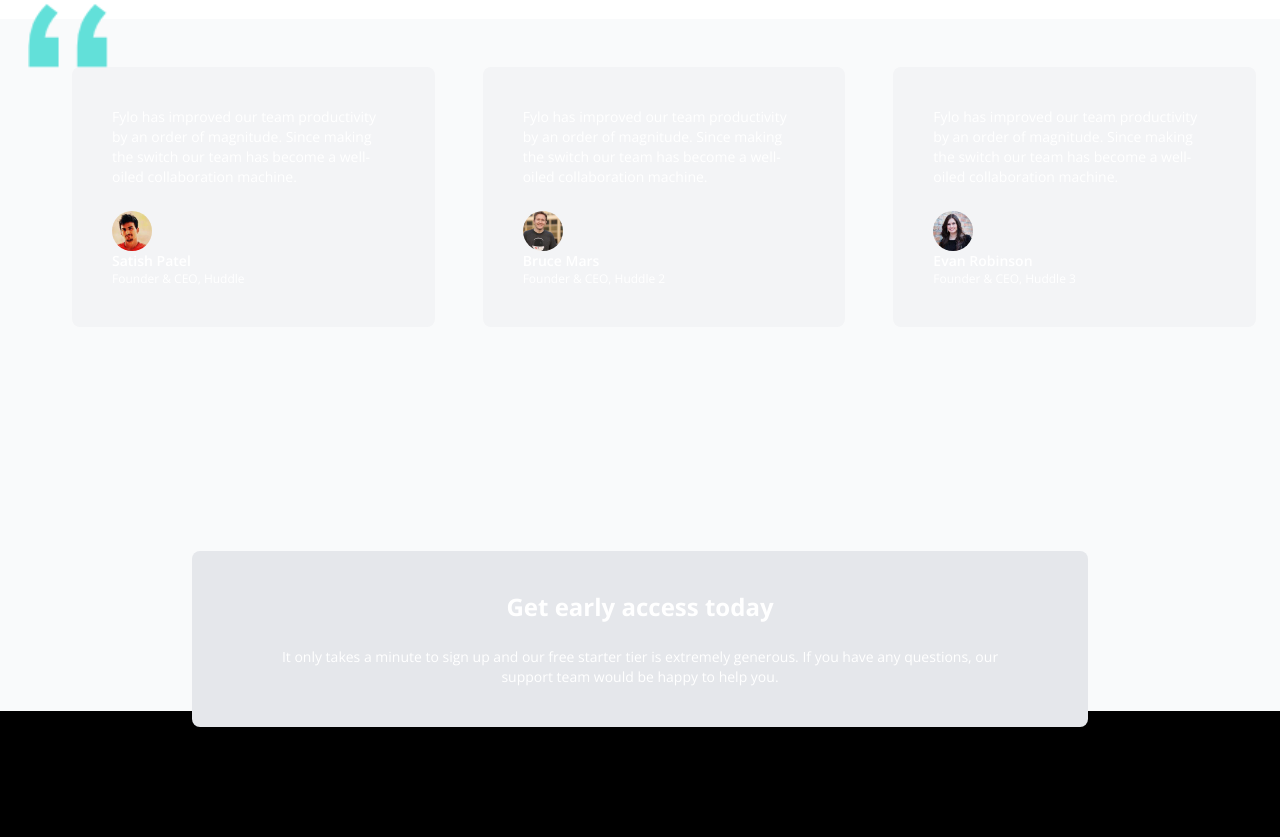
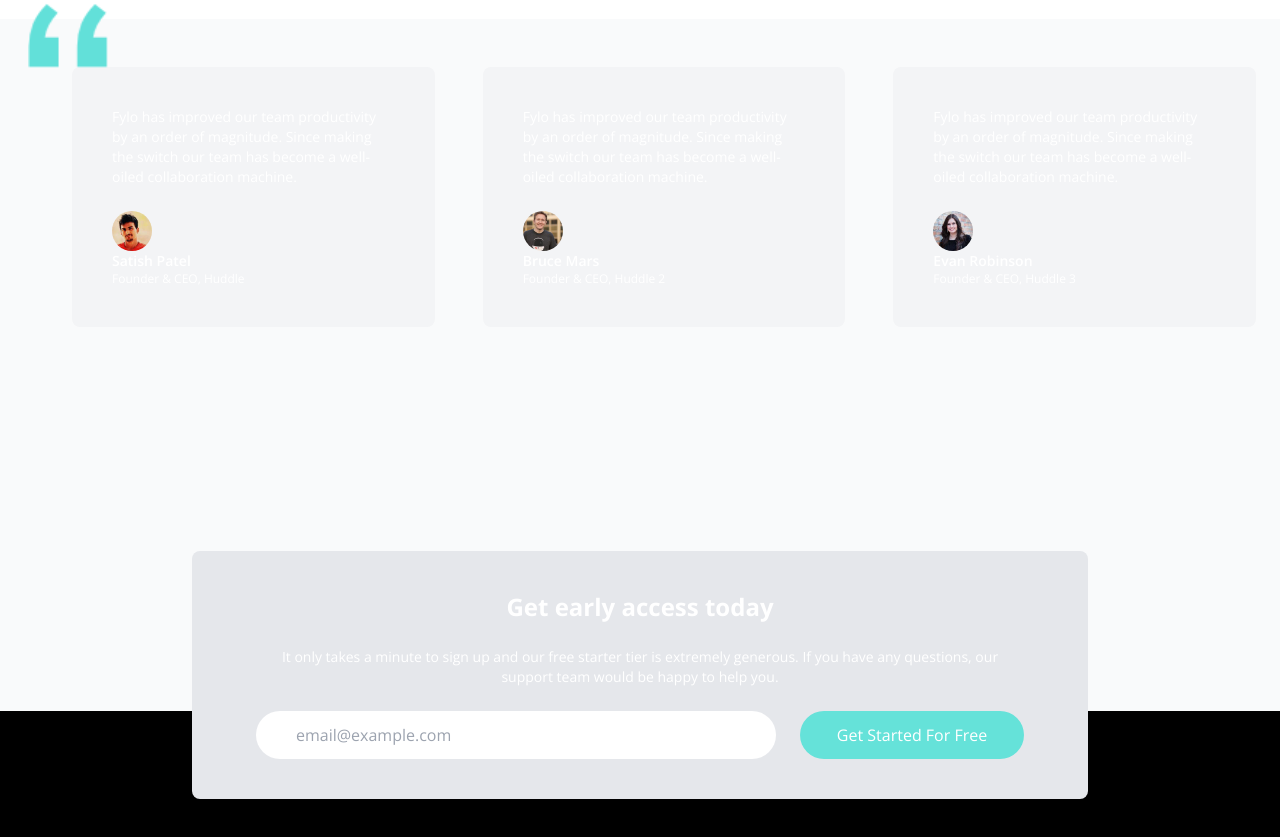
Before and after one commit to Soulbolt/fylo, a website: page index.html in a window 1280 px wide. Shown: the part 2733-3570 px from the top of the page. Drawn offline with nearby package versions, Linux system fonts and the light colour scheme.

Commit message:
Add input & button container. Add button labeled 'Get Start For Free' and scale down when hovered.

```diff
--- a/index.html
+++ b/index.html
@@ -305,6 +305,24 @@
           extremely generous. If you have any questions, our support team would
           be happy to help you.
         </p>
+        <!-- Input & Button Container -->
+        <div
+          class="flex flex-col items-start space-y-6 md:flex-row md:space-y-0 md:space-x-6"
+        >
+          <div class="w-full md:flex-1">
+            <input
+              type="text"
+              class="w-full px-10 py-3 rounded-full focus:outline-none"
+              placeholder="email@example.com"
+            />
+          </div>
+
+          <button
+            class="w-full p-3 px-6 rounded-full bg-accentCyan md:w-56 hover:scale-95"
+          >
+            Get Started For Free
+          </button>
+        </div>
       </div>
     </section>
   </body>
```
Also changed, not shown: css/style.css.
